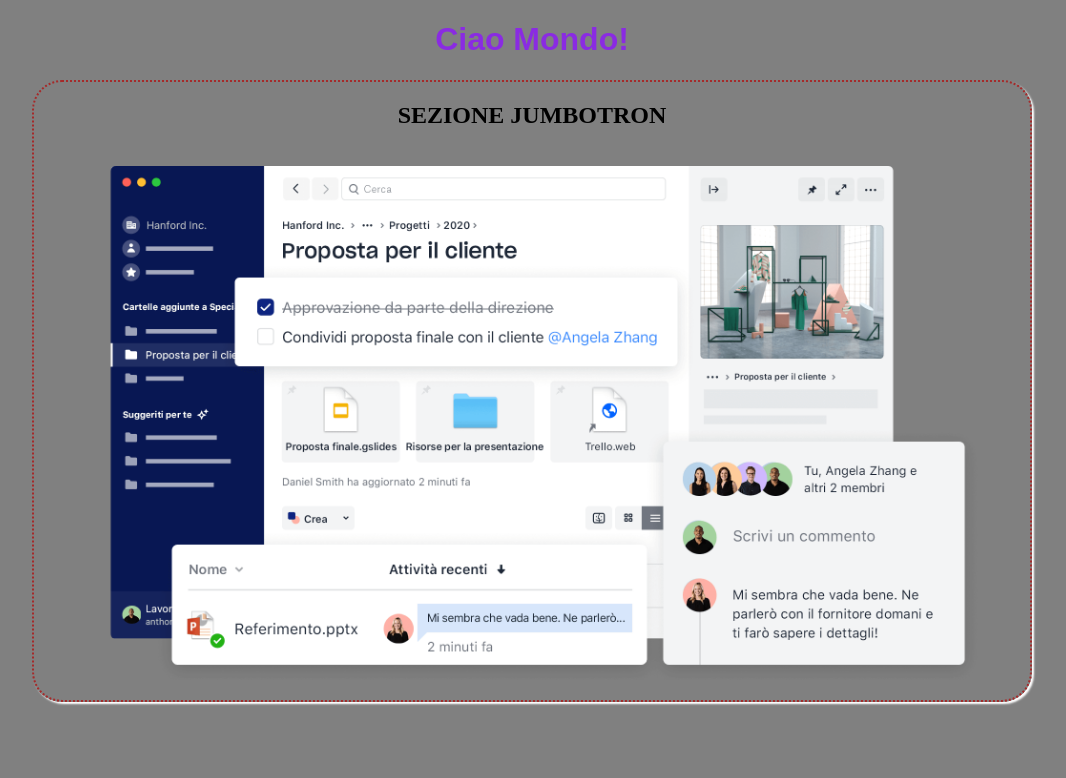
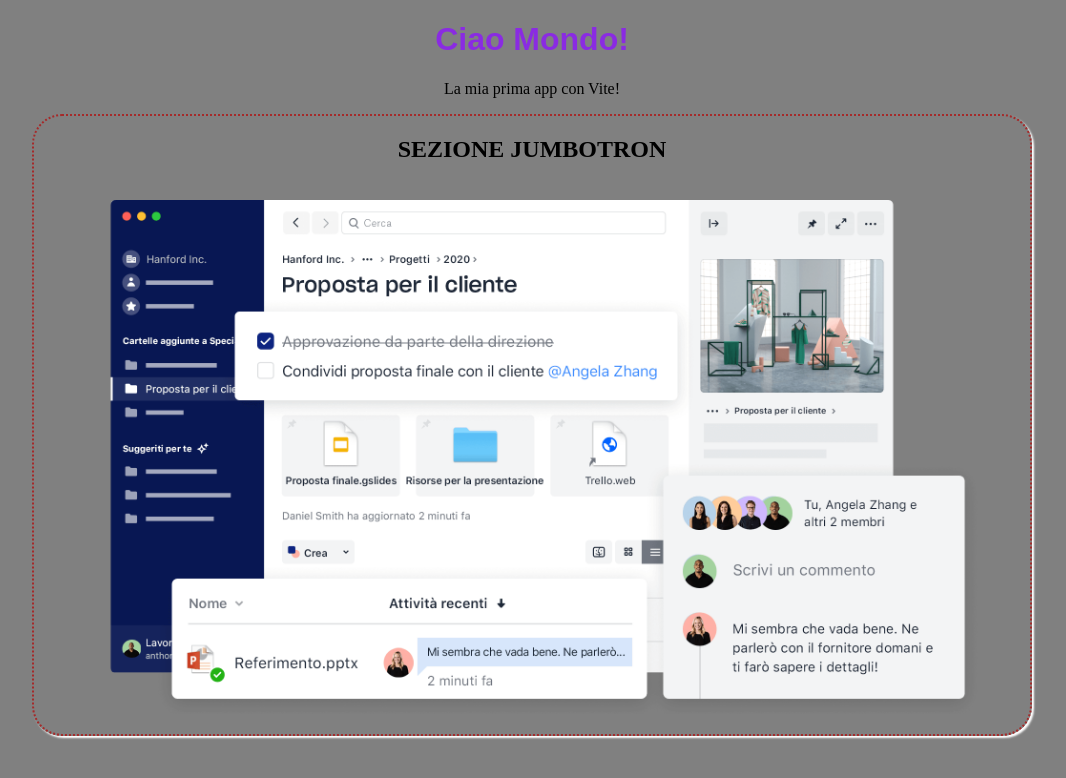
Before and after one commit to emilianogastaldo/vite-hello-world, a Vue app: page / in a window 1280 px wide. Shown: the top 778 px of the page, without its empty margins (108-1174 px from the left). Built offline with nearby package versions, Linux system fonts and the light colour scheme.

Commit message:
rename file

```diff
--- a/src/App.vue
+++ b/src/App.vue
@@ -1,5 +1,5 @@
 <script>
-import ViteHello from './components/ViteHello.vue'
+import AppTitle from './components/AppTitle.vue'
 import JumboSection from './components/JumboSection.vue'
 
 export default {
@@ -14,7 +14,7 @@ export default {
     // possibili metodi
   },
   components: {
-    ViteHello,
+    AppTitle,
     JumboSection
   }
   // eccetera
@@ -24,7 +24,7 @@ export default {
 <template>
   <!-- Qui metto la struttura generale della pagina -->
   <div class="container">
-    <ViteHello />
+    <AppTitle />
     <JumboSection />
   </div>
 </template>
--- a/src/components/ViteHello.vue
+++ b/src/components/AppTitle.vue
@@ -9,14 +9,18 @@ export default {
     <!-- Qui metto la struttura html del componente -->
     <main>
         <h1>Ciao Mondo!</h1>
+        <p>La mia prima app con Vite!</p>
     </main>
 </template>
 
 <style scoped>
 /* Qui metto lo stile specifico del componente */
+main {
+    text-align: center;
+}
+
 h1 {
     color: blueviolet;
     font-family: Arial, Helvetica, sans-serif;
-    text-align: center;
 }
 </style>
```
